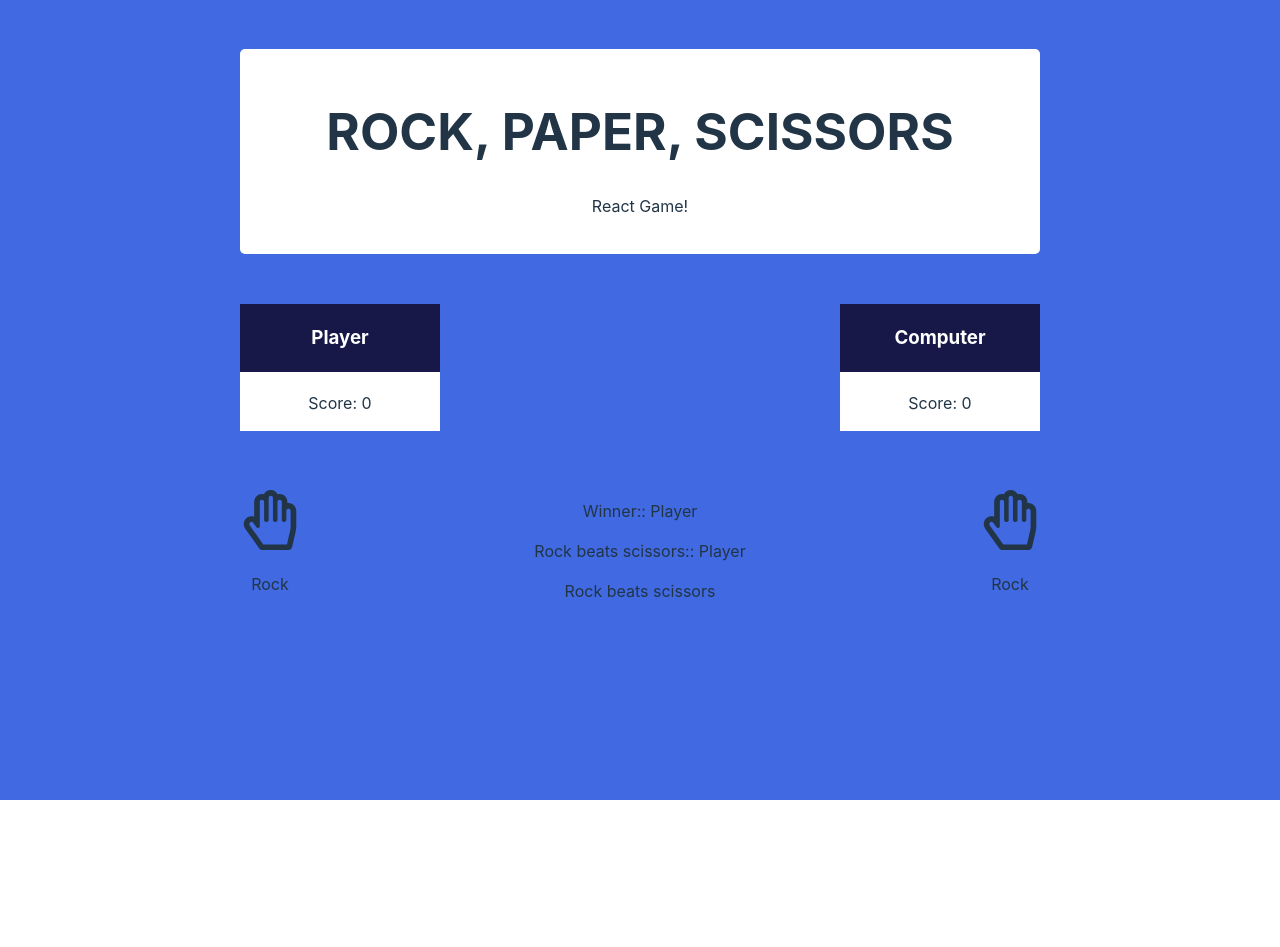
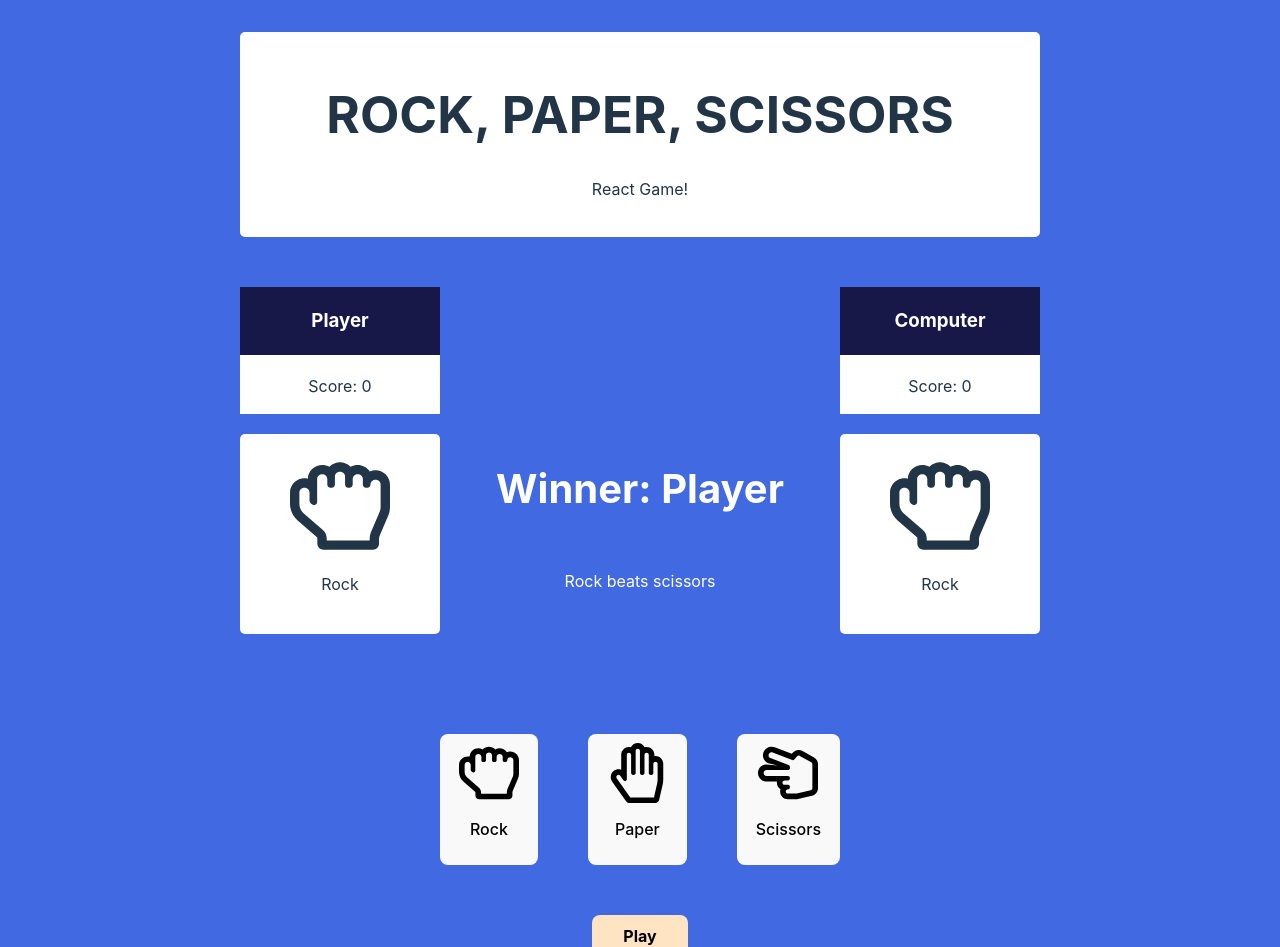
Before and after one commit to mallen234/RPS, a React (Vite) app in the folder RPS/: page / in a window 1280 px wide. Shown: the top 947 px of the page. Before the commit the page ends 800 px from the top, so only its background shows below. Built offline with nearby package versions, Linux system fonts and the light colour scheme.

Commit message:
new stuff

```diff
--- a/RPS/src/App.jsx
+++ b/RPS/src/App.jsx
@@ -3,8 +3,33 @@ import './App.css';
 import {FaRegHandPaper, FaRegHandRock, FaRegHandScissors} from 'react-icons/fa';
 import styles from './App.module.css';
 
+
 function App() {
   const [count, setCount] = useState(0)
+
+  const [playerHand, setPlayerHand] = useState(0);
+  const [computerHand, setComputerHand] = useState(0);
+
+
+  const selectOption = (handIndex) => {
+    setPlayerHand(handIndex);
+  }
+
+  const start = () => {
+    generateComputerHand();
+  }
+
+  const generateComputerHand = () => {
+    const randomNumber = Math.floor(Math.random() * 3);
+    console.log("random",randomNumber)
+    setComputerHand(randomNumber);
+
+
+
+  }
+
+  console.log("ComputerHand",computerHand);
+  console.log("PlayerHand",playerHand);
 
   return (
     <div className={styles.container}>
@@ -25,20 +50,40 @@ function App() {
 
       </div>
       <div className={styles.results}>
-        <div className={styles.playerRock}>
-          <FaRegHandPaper size={60}/>
+        <div className={styles.playerHand}>
+          <FaRegHandRock size={100}/>
           <p>Rock</p>
         </div>
-        <div classname={styles.midCol}>
-          <p classname={styles.resultsWinner} >Winner:: Player</p>
-          <p classname={styles.resultsMessage} >Rock beats scissors:: Player</p>
-          <p>Rock beats scissors</p>
+        <div className={styles.midCol}>
+          <p className={styles.resultsWinner}>
+            Winner: Player
+          </p>
+          <p className={styles.resultsMessage}>
+            Rock beats scissors
+          </p>
         </div>
-        <div className={styles.computerRock}>
-          <FaRegHandPaper size={60}/>
+        <div className={styles.computerHand}>
+          <FaRegHandRock size={100}/>
           <p>Rock</p>
         </div>
       </div>
+      <div className={styles.choiceBtnCtn}>
+        <button className={`${styles.choiceBtn} ${styles.bounce}`} onClick ={() => selectOption(0)} >
+          <FaRegHandRock size={60}/>
+          <p>Rock</p>
+        </button>
+        <button className={`${styles.choiceBtn} ${styles.bounce}`} onClick ={() => selectOption(1)}>
+          <FaRegHandPaper size={60}/>
+          <p>Paper</p>
+        </button>
+        <button className={`${styles.choiceBtn} ${styles.bounce}`} onClick ={() => selectOption(2)}>
+          <FaRegHandScissors size={60}/>
+          <p>Scissors</p>
+        </button>
+      </div>
+      <button className={styles.playBtn} onClick={start}>
+        Play
+      </button>
     </div>
 
   )
--- a/RPS/src/App.module.css
+++ b/RPS/src/App.module.css
@@ -48,12 +48,44 @@
 }
 
 .resultsWinner {
-    font-size: 24px;
+    font-size: 40px;
+    color: #ffff;
+    margin: 0;
+    padding: 0;
+    font-weight: bold;
+    margin-bottom: 50px;
+}
+
+.resultsMessage {
     color: #ffff;
 
 }
 
-.resultsMessage{
-    color: #ffff;
+.choiceBtnCtn {
+    display: flex;
+    justify-content: center;
+    gap: 50px;
+}
+
+.choiceBtn {
+    display: flex;
+    flex-direction: column;
+    align-items: center;
+    border: none;
+}
+
+.playBtn {
+    background-color: bisque;
+    padding: 10px 30px;
+    margin-top: 50px;
+    font-weight: bold;
+}
+
+.bounce {
+    transition: all 0.2s ease-in-out;
 
 }
+
+.bounce:hover {
+    transform: translateY(-15px);
+}
```
